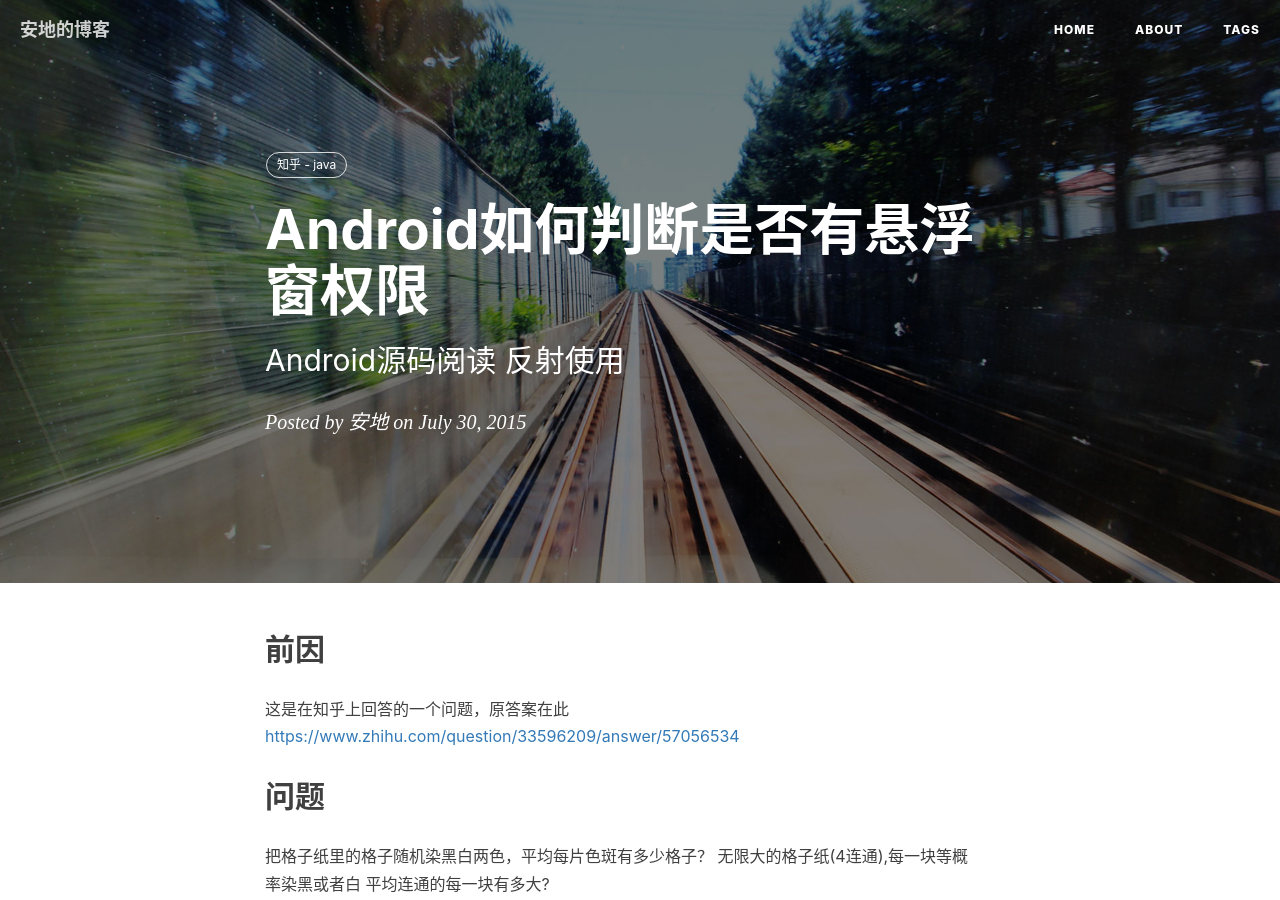
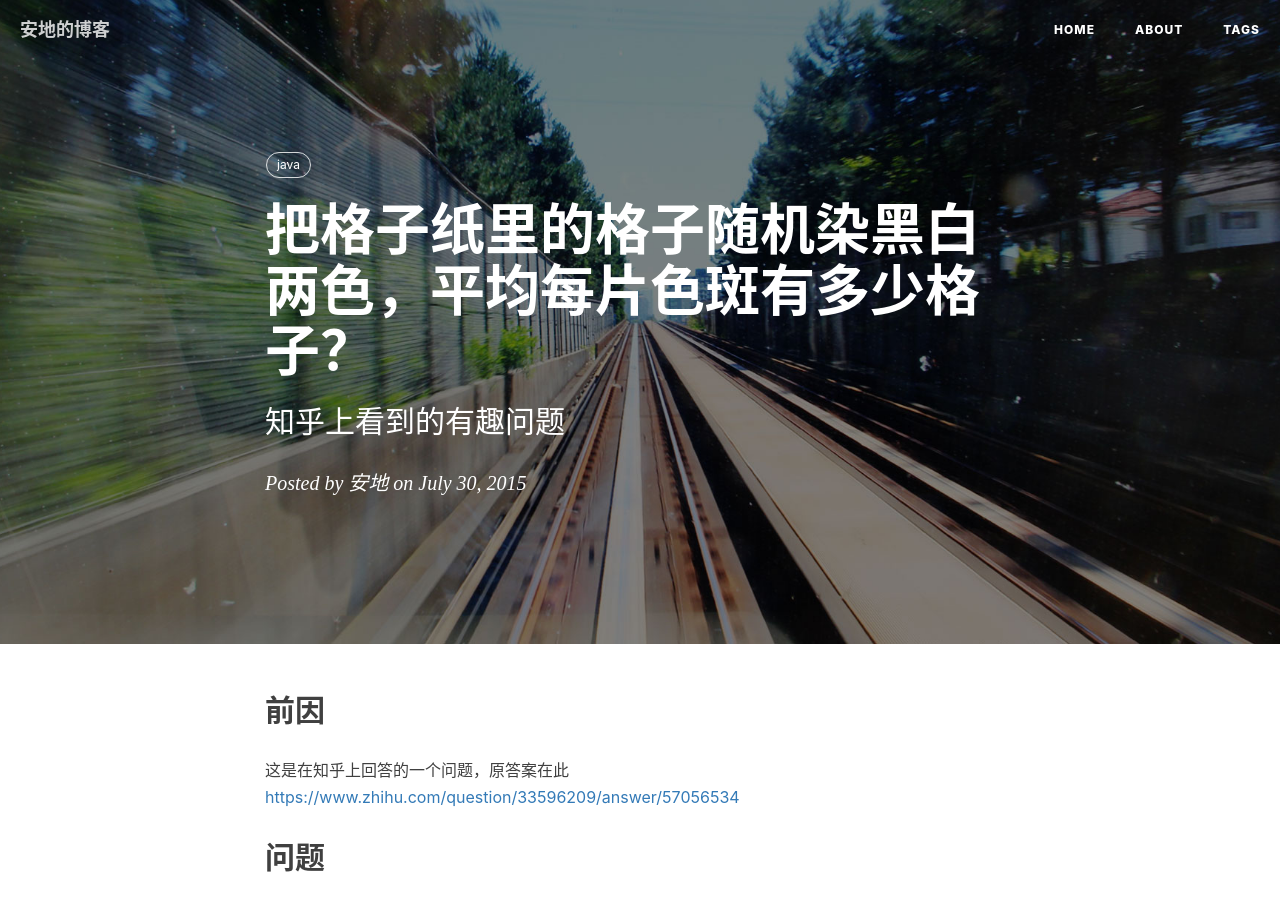
Before and after one commit to myandy/myandy.github.io, a Jekyll site: the page built from _posts/2015-07-30-知乎格子问题.markdown, in a window 1280 px wide and 900 px high. Built offline with Jekyll 4.4.1, drawn with Linux system fonts in a browser that asks for light colours; nearby versions of some CDN libraries; comment, search, counter and statistics services are not loaded; some of the changed text lies outside the part shown.

Commit message:
fix last

```diff
--- a/_posts/2015-07-30-知乎格子问题.markdown
+++ b/_posts/2015-07-30-知乎格子问题.markdown
@@ -1,12 +1,12 @@
 ---
 layout:     post
-title:      "Android如何判断是否有悬浮窗权限"
-subtitle:   "Android源码阅读 反射使用"
+title:      "把格子纸里的格子随机染黑白两色，平均每片色斑有多少格子？"
+subtitle:   "知乎上看到的有趣问题"
 date:       2015-07-30 12:00:00
 author:     "安地"
 header-img: "img/post-bg-2015.jpg"
 tags:
-    - 知乎  - java
+    - java
 ---
 
 ## 前因
@@ -70,7 +70,8 @@ at Test.main(Test.java:10)
 ## 源码
 非常简单的代码相信会点的人都能看懂，写得很水，欢迎指教
 
-  	import java.util.Random;
+
+	import java.util.Random;
 
     public class Test {
 
--- a/_posts/2015-09-28-python抓取图片.markdown
+++ b/_posts/2015-09-28-python抓取图片.markdown
@@ -6,7 +6,7 @@ date:       2015-09-28 12:00:00
 author:     "安地"
 header-img: "img/post-bg-2015.jpg"
 tags:
-    - Python  - 知乎
+    - Python
 ---
 
 
```
